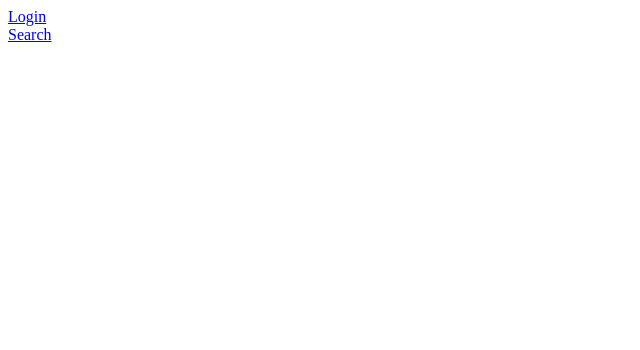
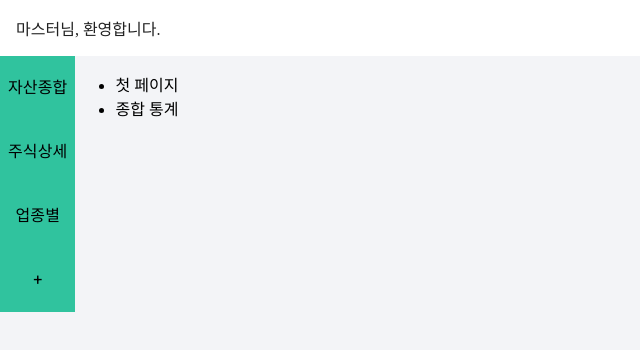
Before and after one commit to ekklesia11/stock-portfolio-client, a React (Create React App) app: page / in a window 1280 px wide. Shown: the top 350 px of the page, without its empty margins (0-640 px from the left). Built offline with nearby package versions, Linux system fonts and the light colour scheme.

Commit message:
global css style added

```diff
--- a/public/index.html
+++ b/public/index.html
@@ -7,7 +7,7 @@
     <meta name="theme-color" content="#000000" />
     <meta
       name="description"
-      content="Web site created using create-react-app"
+      content="stock portfolio 국내 주식 개인 포트폴리오"
     />
     <link rel="manifest" href="%PUBLIC_URL%/manifest.json" />
     <link
--- a/src/App.js
+++ b/src/App.js
@@ -1,22 +1,30 @@
 import React from "react";
 import { BrowserRouter as Router, Switch, Route, Link } from "react-router-dom";
+import { createGlobalStyle } from "styled-components";
 
 import CurStock from "./components/temp/curStock";
 import Login from "./components/login/login";
+import Layout from "./components/layout/layout";
+import Main from "./components/main/main";
+
+const GlobalStyle = createGlobalStyle({
+  body: {
+    backgroundColor: "#f3f4f7",
+    padding: 0,
+    margin: 0,
+  },
+});
 
 function App() {
   return (
     <Router>
-      <nav>
-        <div>
-          <Link to="/login">Login</Link>
-        </div>
-        <div>
-          <Link to="/search">Search</Link>
-        </div>
-      </nav>
-
+      <GlobalStyle />
       <Switch>
+        <Route exact path="/">
+          <Layout>
+            <Main />
+          </Layout>
+        </Route>
         <Route path="/login">
           <Login />
         </Route>
```
